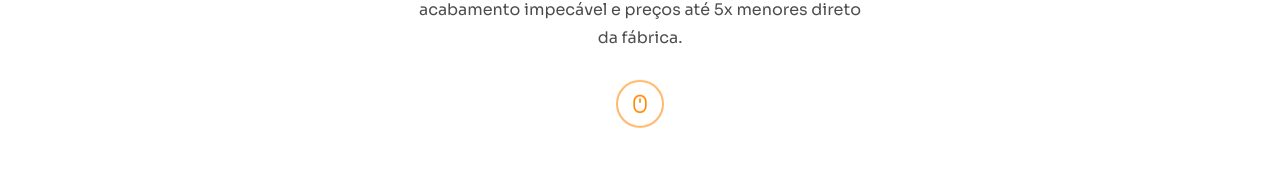
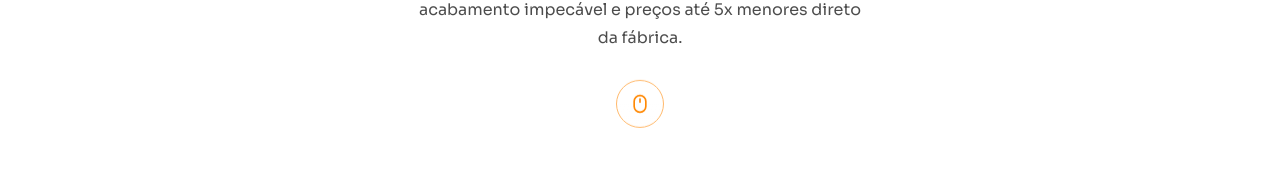
Before and after one commit to joaosilva25/link-xingyu, a React (Vite) app: page / in a window 1280 px wide. Shown: the part 384-562 px from the top of the page. Built offline with nearby package versions, Linux system fonts and the light colour scheme.

Commit message:
fix: adjust border

```diff
--- a/src/components/hero.tsx
+++ b/src/components/hero.tsx
@@ -71,7 +71,7 @@ export default function Hero() {
             <button
               type="button"
               aria-label="Rolar para baixo"
-              className="h-12 w-12 rounded-full mt-2 border-2 border-orange-300 bg-gradient-to-b from-white via-white to-white/60 shadow-[0_10px_24px_rgba(255,255,255,0.75)] backdrop-blur-sm animate-bounce cursor-default flex items-center justify-center"
+              className="h-12 w-12 rounded-full mt-2 border border-orange-300 bg-gradient-to-b from-white via-white to-white/60 shadow-[0_10px_24px_rgba(255,255,255,0.75)] backdrop-blur-sm animate-bounce cursor-default flex items-center justify-center"
             >
               <Mouse className="h-5 w-5 text-orange-400" strokeWidth={2} />
             </button>
```
